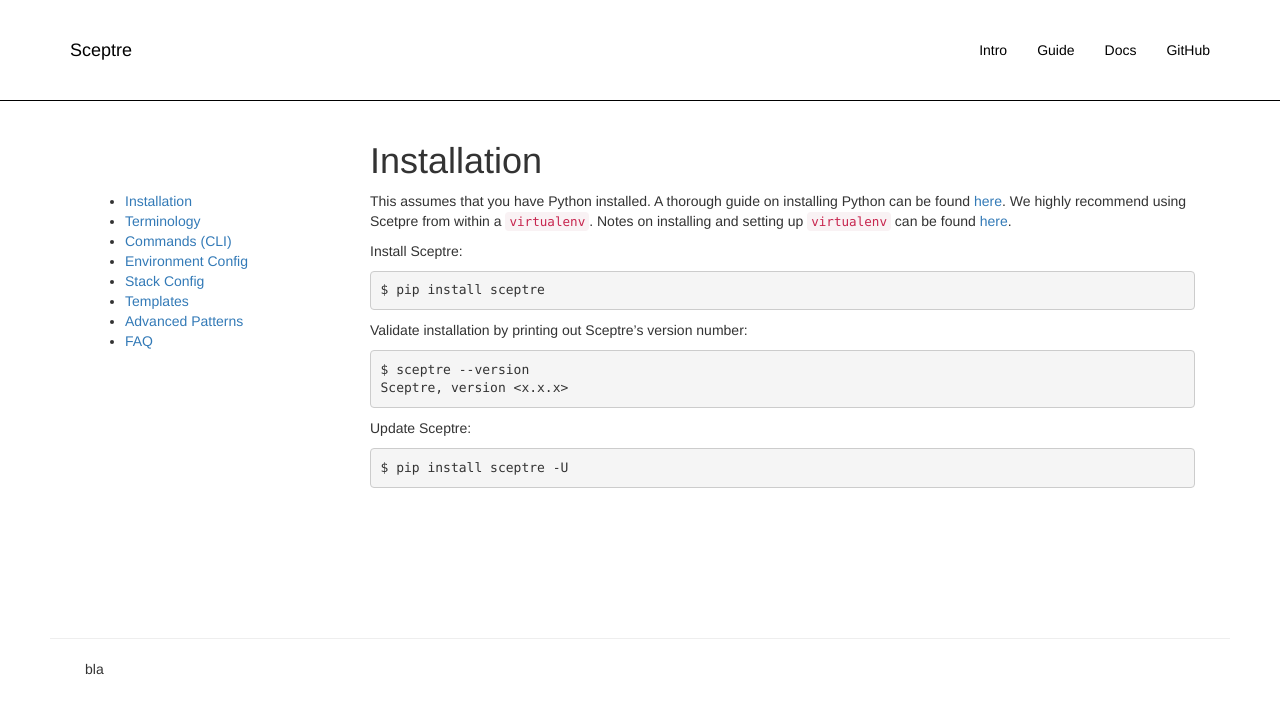
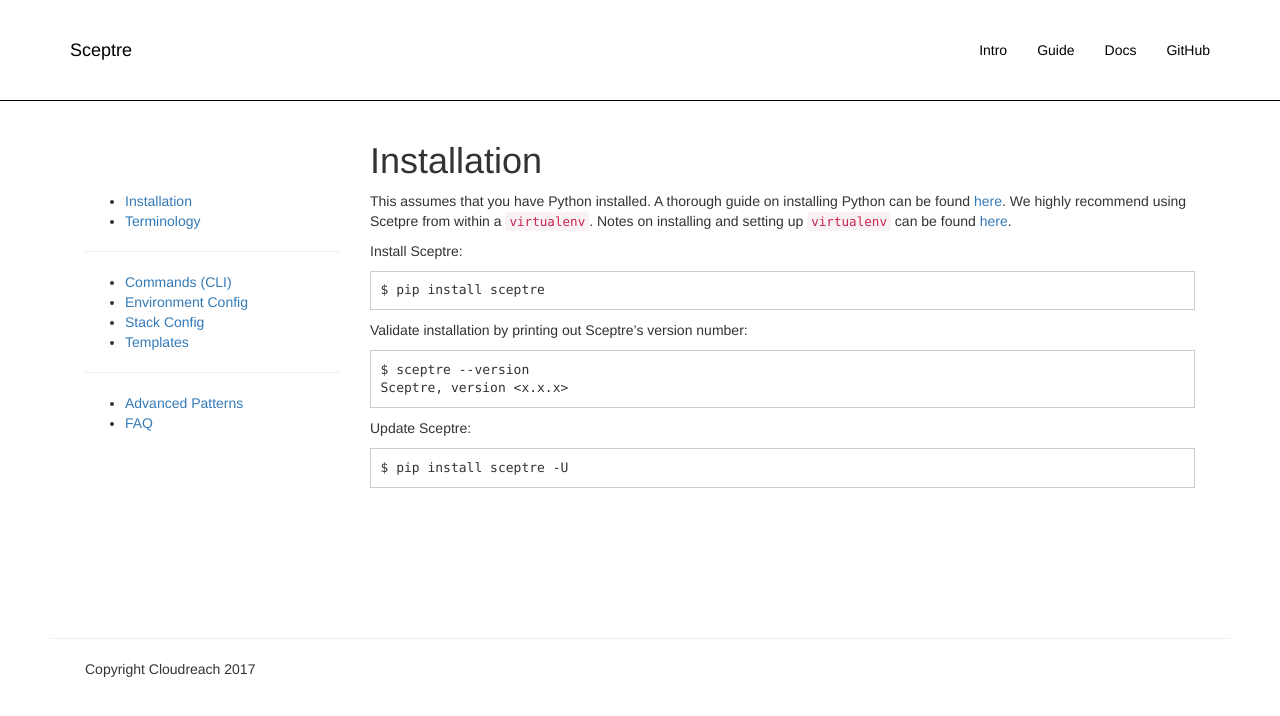
Before and after one commit to Sceptre/sceptre, a Jekyll site: the page built from website/docs/install.md, in a window 1280 px wide. Shown: the top 716 px of the page. Built offline with Jekyll 4.4.1, drawn with Linux system fonts in a browser that asks for light colours; some web fonts are replaced; our own code applies the rules of GitHub Pages for plain Markdown files.

Commit message:
Minor edits

```diff
--- a/website/_includes/docs_navigation.html
+++ b/website/_includes/docs_navigation.html
@@ -2,10 +2,16 @@
   <ul>
     <li><a href="/docs/install.html">Installation</a></li>
     <li><a href="/docs/terminology.html">Terminology</a></li>
+  </ul>
+  <hr>
+  <ul>
     <li><a href="/docs/cli.html">Commands (CLI)</a></li>
     <li><a href="/docs/environment_config.html">Environment Config</a></li>
     <li><a href="/docs/stack_config.html">Stack Config</a></li>
     <li><a href="/docs/templates.html">Templates</a></li>
+  </ul>
+  <hr>
+  <ul>
     <li><a href="/docs/advanved_patterns.html">Advanced Patterns</a></li>
     <li><a href="/docs/faq.html">FAQ</a></li>
   </ul>
--- a/website/_includes/footer.html
+++ b/website/_includes/footer.html
@@ -4,7 +4,7 @@
     <hr>
     <div class="container">
         <div class="col-md-6">
-            <p>bla</p>
+            <p>Copyright Cloudreach 2017</p>
         </div>
     </div>
 </footer>
--- a/website/assets/css/sceptre.css
+++ b/website/assets/css/sceptre.css
@@ -38,3 +38,8 @@
     margin-top: 70px;
     padding: 50px;
 }
+
+pre {
+    background-color: #fff;
+    border-radius: 0px;
+}
```
